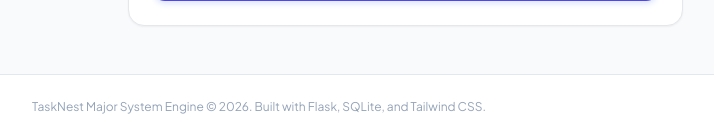
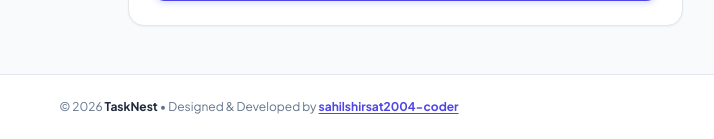
Before and after one commit to sahilshirsat2004-coder/tasknest, a Flask app: page /checkout in a window 1280 px wide. Shown: the part 905-1044 px from the top of the page, without its empty margins (381-1095 px from the left). Run offline with Flask 3, Linux system fonts and the light colour scheme; a user stored in the database is signed in; some libraries are stand-ins or nearby versions.

Commit message:
Update footer with developer badge

```diff
--- a/templates/base.html
+++ b/templates/base.html
@@ -60,8 +60,13 @@
         {% block content %}{% endblock %}
     </main>
 
-    <footer class="bg-white border-t border-slate-200 py-6 text-center text-xs text-slate-400">
-        TaskNest Major System Engine &copy; 2026. Built with Flask, SQLite, and Tailwind CSS.
-    </footer>
+    <footer class="bg-white border-t border-slate-200 py-6 text-center text-xs text-slate-500">
+    <p>
+        &copy; 2026 <span class="font-bold text-slate-800">TaskNest</span> • Designed & Developed by
+        <a href="https://github.com/sahilshirsat2004-coder" target="_blank" class="font-bold text-indigo-600 hover:text-indigo-800 transition underline underline-offset-2">
+            sahilshirsat2004-coder
+        </a>
+    </p>
+</footer>
 </body>
 </html>
```
